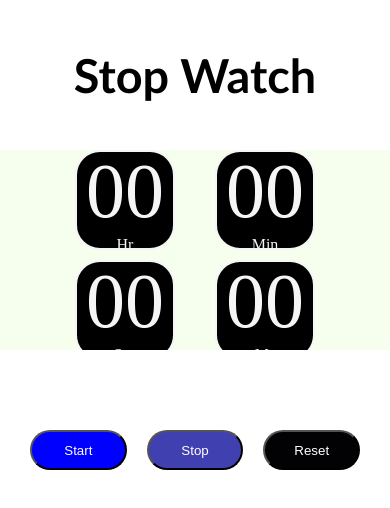
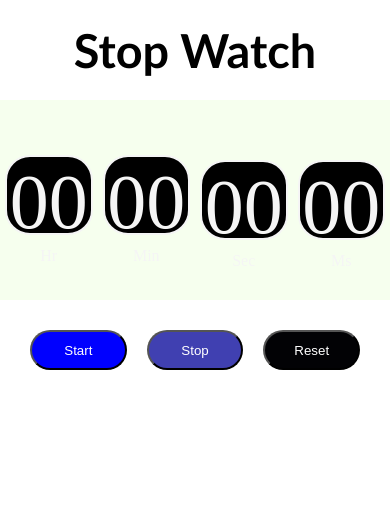
Before and after one commit to mRahulRoy/myStopwatch, a plain HTML site: page index.html in a window 390 px wide. Drawn offline with Linux system fonts and the light colour scheme.

Commit message:
Update index.html

```diff
--- a/index.html
+++ b/index.html
@@ -18,7 +18,7 @@
         }
 
         .watch-text-cont {
-            height: 150px;
+            height: 100px;
             display: flex;
             justify-content: center;
             align-items: center;
@@ -39,7 +39,6 @@
             flex-wrap: wrap;
             background-color: rgb(246, 255, 238);
             overflow-y: hidden;
-
         }
         .time-cont div{
             margin: 0 20px;
@@ -65,7 +64,7 @@
         }
 
         .btns {
-            height: 200px;
+            height: 100px;
             display: flex;
             justify-content: center;
             align-items: center;
@@ -99,12 +98,35 @@
         button:nth-child(3){
             background-color: rgb(2, 2, 5);
         }
-        @media (min-width:406px){
+
+        @media (max-width:553px){
+            h2{
+                font-size: 40px;
+            }
+            .time-cont{
+                flex-wrap: nowrap;
+                height: 200px;
+
+            }
+            .time-cont .time{
+                margin: 0 5px;
+            }
+            .time-cont .time{
+                width: 100px;
+                height: 80px;
+            }
+            .time-cont .time:hover{
+                transform: scale(.8);
+            }
+
+        }
+
+
+        @media (max-width:406px) {
+
             .time-cont div{
                 justify-content: space-evenly;
             }
-        }
-        @media (max-width:406px) {
             h2 {
                 font-size: 12vw;
             }
```
